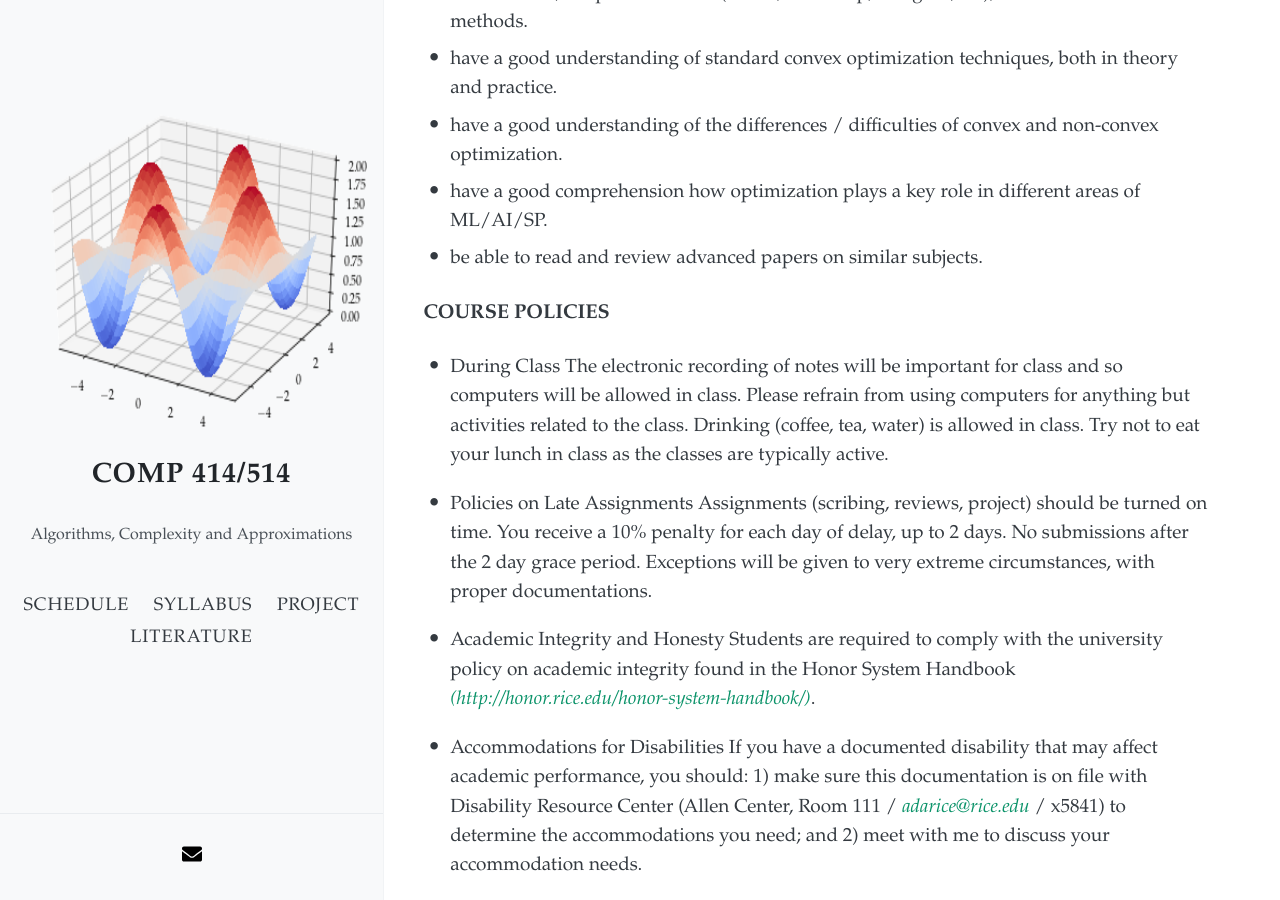
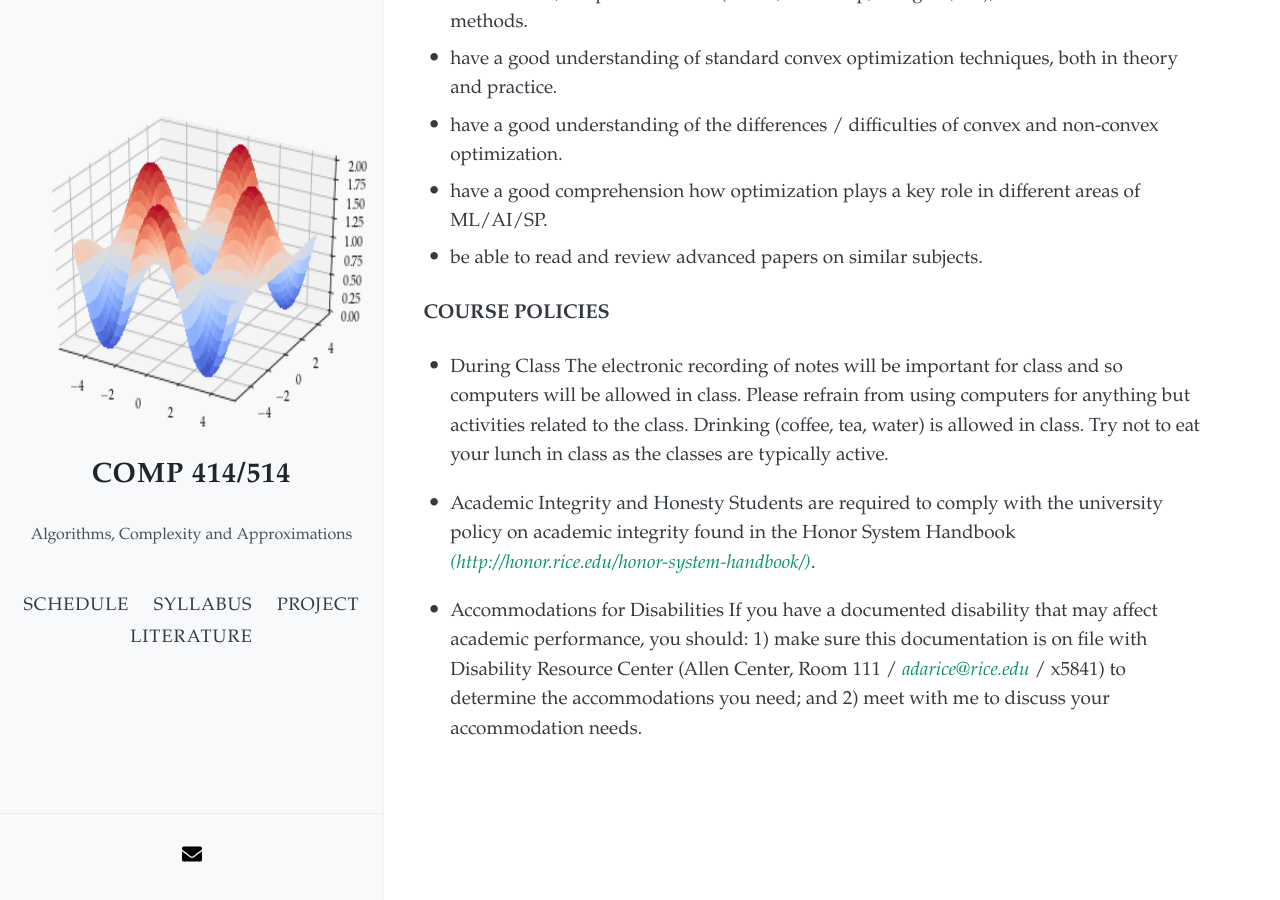
Before and after one commit to akyrillidis/comp414-514, a Jekyll site: the page built from index.md, in a window 1280 px wide and 900 px high, scrolled down 676 px. Built offline with Jekyll 4.4.1, drawn with Linux system fonts in a browser that asks for light colours; nearby versions of some CDN libraries; our own code applies the rules of GitHub Pages for plain Markdown files.

Commit message:
Update index.md

```diff
--- a/index.md
+++ b/index.md
@@ -28,11 +28,6 @@ class. Please refrain from using computers for anything but activities related t
 Drinking (coffee, tea, water) is allowed in class. Try not to eat your lunch in class as the
 classes are typically active.
 
-- Policies on Late Assignments
-Assignments (scribing, reviews, project) should be turned on time. You receive a 10% penalty for
-each day of delay, up to 2 days. No submissions after the 2 day grace period. Exceptions will be
-given to very extreme circumstances, with proper documentations.
-
 - Academic Integrity and Honesty
 Students are required to comply with the university policy on academic integrity found in the
 Honor System Handbook [*(http://honor.rice.edu/honor-system-handbook/)*](http://honor.rice.edu/honor-system-handbook/).
```
